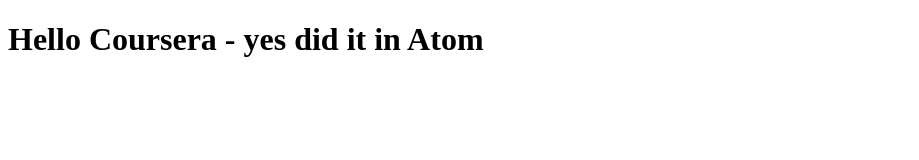
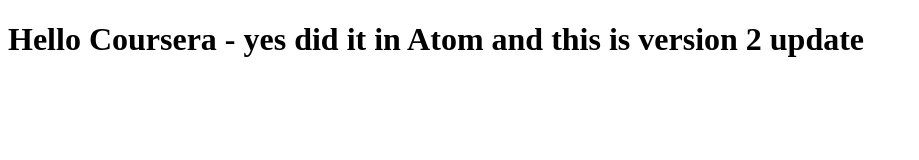
Before and after one commit to bnanjappa/Coursera-angularjs, a plain HTML site: page index.html in a window 1280 px wide. Shown: the whole page, without its empty margins (0-919 px from the left). Drawn offline with Linux system fonts and the light colour scheme.

Commit message:
version 3

```diff
--- a/index.html
+++ b/index.html
@@ -4,6 +4,6 @@
   <meta charset="utf-8">
     <title>hello Coursera</title>
 </head>
-<body><h1>Hello Coursera - yes did it in Atom</h1>
+<body><h1>Hello Coursera - yes did it in Atom and this is version 2 update</h1>
 </body>
 </html>
```
